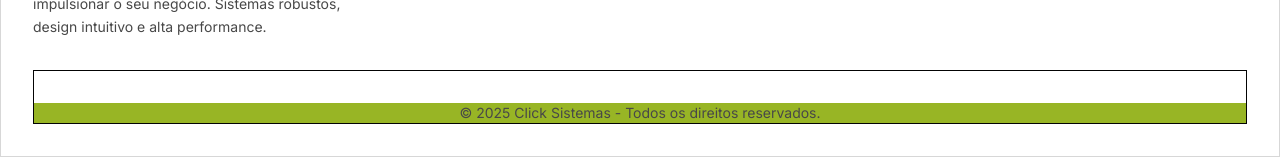
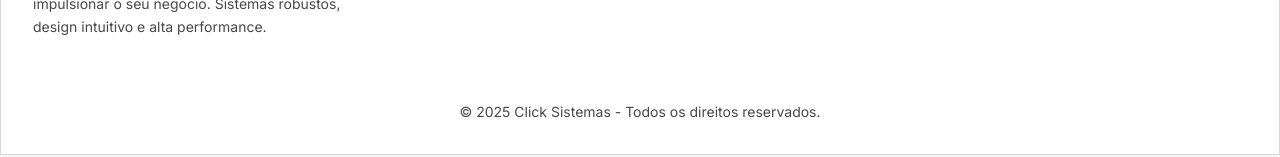
Before and after one commit to kayllos2837-crypto/v0-catalogo-click-sistemas, a Next.js app: page / in a window 1280 px wide. Shown: the part 1389-1546 px from the top of the page. Built offline with nearby package versions, Linux system fonts and the light colour scheme; no server answers; the database is empty.

Commit message:
style: remove white border from copyright section
Eliminate `border-t` and `border-primary-foreground` from copyright div.

Co-authored-by: null <248089258+kayllos2837-crypto@users.noreply.github.com>

```diff
--- a/components/Footer.tsx
+++ b/components/Footer.tsx
@@ -151,8 +151,8 @@ export const Footer: React.FC<FooterProps> = ({ onNavigate, onNavigateToSystem }
           </div>
         </div>
 
-        <div className="border-t pt-6 sm:pt-8 text-center border-primary-foreground">
-          <p className="text-muted-foreground text-xs sm:text-sm bg-primary">
+        <div className="pt-6 sm:pt-8 text-center">
+          <p className="text-muted-foreground text-xs sm:text-sm">
             © 2025 Click Sistemas - Todos os direitos reservados.
           </p>
         </div>
```
